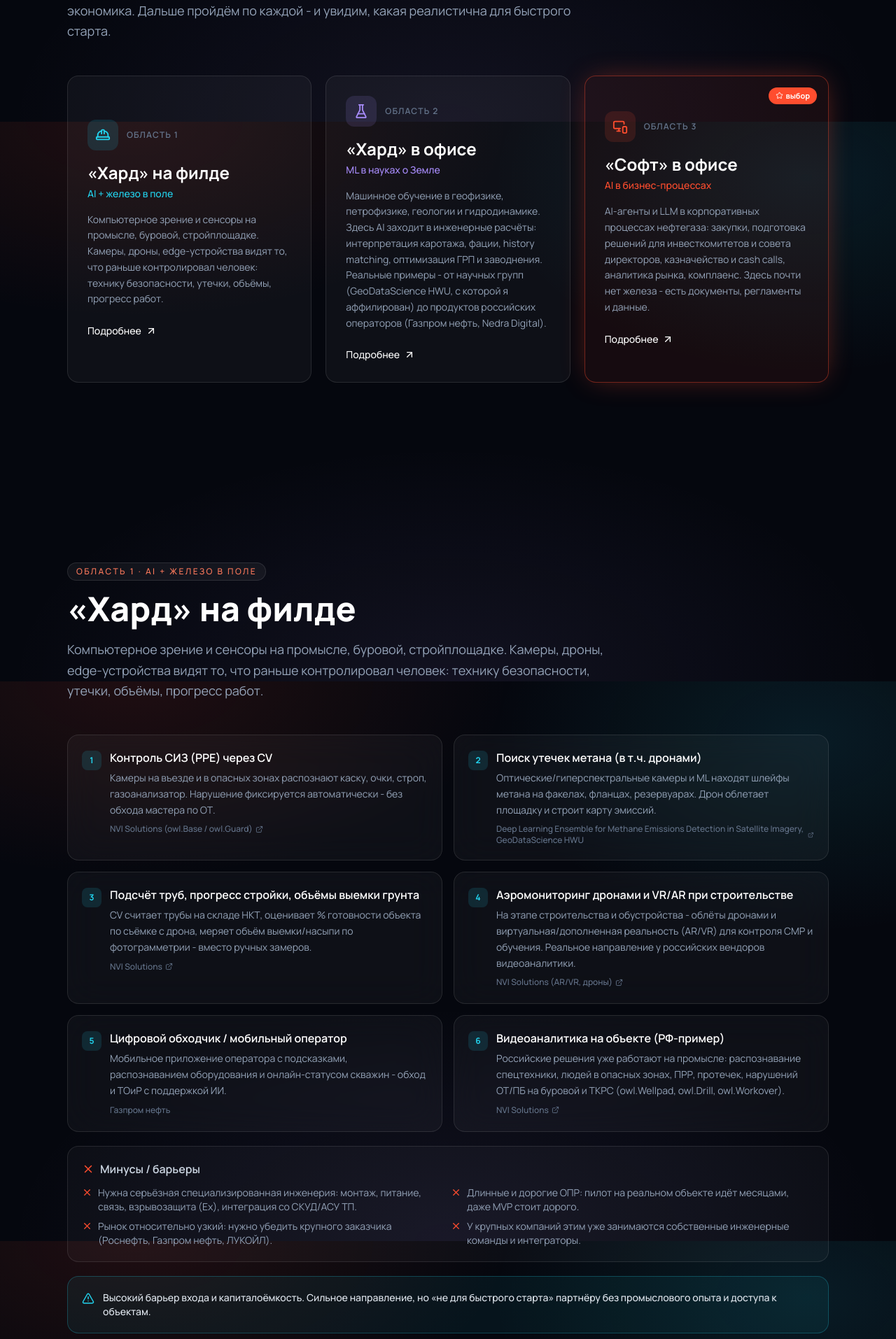
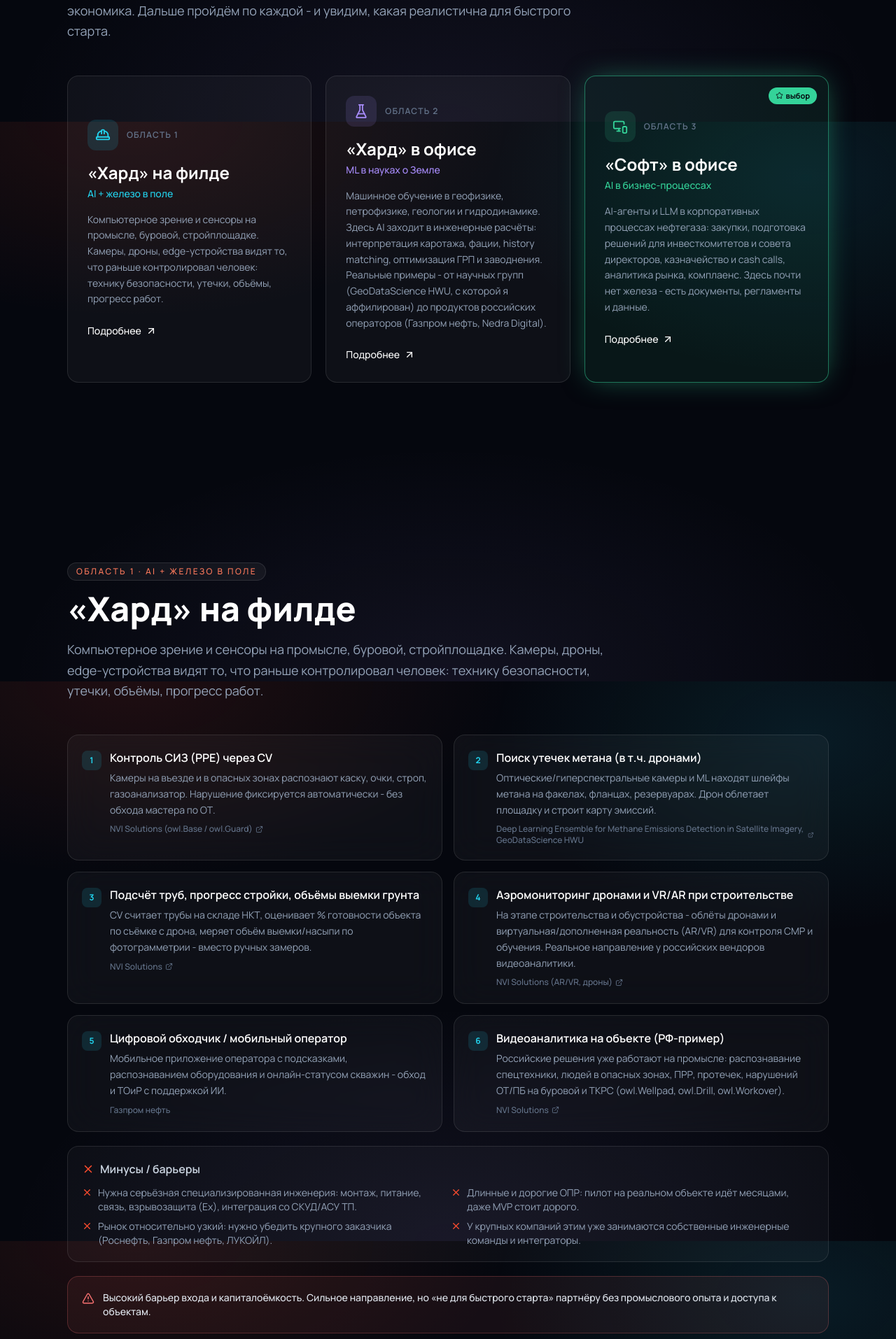
Before and after one commit to artem-potlog/oil-gas-ai-rmr, a React (Vite) app: page / in a window 1280 px wide. Shown: the part 2226-4140 px from the top of the page at 70% size. Built offline with nearby package versions, Linux system fonts and the light colour scheme.

Commit message:
Semantic colors: green positive, red negative, yellow medium

```diff
--- a/src/components/AreaSection.tsx
+++ b/src/components/AreaSection.tsx
@@ -9,8 +9,15 @@ interface AreaSectionProps {
   area: AreaData;
 }
 
+const verdictColor: Record<AreaData['verdictTone'], string> = {
+  negative: '#f87171',
+  medium: '#fbbf24',
+  positive: '#34d399',
+};
+
 export default function AreaSection({ area }: AreaSectionProps) {
   const [active, setActive] = useState<GalleryImage | null>(null);
+  const vColor = verdictColor[area.verdictTone];
 
   return (
     <Section
@@ -20,7 +27,7 @@ export default function AreaSection({ area }: AreaSectionProps) {
         <span className="inline-flex flex-wrap items-center gap-3">
           {area.title}
           {area.recommended && (
-            <span className="inline-flex items-center gap-1 rounded-full bg-brand px-3 py-1 text-sm font-bold text-white align-middle">
+            <span className="inline-flex items-center gap-1 rounded-full bg-accent-green px-3 py-1 text-sm font-bold text-ink-950 align-middle">
               <Sparkles size={14} /> рекомендую
             </span>
           )}
@@ -102,11 +109,11 @@ export default function AreaSection({ area }: AreaSectionProps) {
         <div
           className="mt-5 flex items-start gap-3 rounded-2xl border p-5"
           style={{
-            borderColor: `${area.accent}40`,
-            backgroundColor: `${area.accent}10`,
+            borderColor: `${vColor}40`,
+            backgroundColor: `${vColor}12`,
           }}
         >
-          <AlertTriangle size={18} className="mt-0.5 shrink-0" style={{ color: area.accent }} />
+          <AlertTriangle size={18} className="mt-0.5 shrink-0" style={{ color: vColor }} />
           <p className="text-sm font-medium text-slate-200">{area.verdict}</p>
         </div>
       </Reveal>
--- a/src/components/AreasOverview.tsx
+++ b/src/components/AreasOverview.tsx
@@ -26,7 +26,7 @@ export default function AreasOverview() {
               onClick={() => document.getElementById(`area-${area.id}`)?.scrollIntoView({ behavior: 'smooth' })}
               className={`group relative overflow-hidden rounded-2xl border p-7 text-left transition ${
                 area.recommended
-                  ? 'border-brand/40 bg-brand/[0.07] shadow-glow'
+                  ? 'border-accent-green/50 bg-accent-green/[0.08] shadow-[0_0_40px_-10px_rgba(52,211,153,0.55)]'
                   : 'border-white/10 bg-white/[0.04] hover:border-white/20'
               }`}
               initial={{ opacity: 0, y: 30 }}
@@ -36,7 +36,7 @@ export default function AreasOverview() {
               whileHover={{ y: -6 }}
             >
               {area.recommended && (
-                <span className="absolute right-4 top-4 inline-flex items-center gap-1 rounded-full bg-brand px-2.5 py-1 text-[11px] font-bold text-white">
+                <span className="absolute right-4 top-4 inline-flex items-center gap-1 rounded-full bg-accent-green px-2.5 py-1 text-[11px] font-bold text-ink-950">
                   <Star size={11} /> выбор
                 </span>
               )}
--- a/src/components/DeepDiveSection.tsx
+++ b/src/components/DeepDiveSection.tsx
@@ -7,6 +7,8 @@ import { RegulatoryCalendar, RegulatoryDeepBlocks } from './RegulatoryBlocks';
 import { MatchDiagram, CostEngineerDeepBlocks } from './CostEngineerBlocks';
 import { CashflowForecast, CashflowDeepBlocks } from './CashflowBlocks';
 import type { DeepDive } from '../data/types';
+
+const POS = '#34d399';
 
 export default function DeepDiveSection({ dd }: { dd: DeepDive }) {
   return (
@@ -29,9 +31,9 @@ export default function DeepDiveSection({ dd }: { dd: DeepDive }) {
         <Reveal delay={0.1}>
           <div
             className="h-full rounded-2xl border p-6"
-            style={{ borderColor: `${dd.accent}40`, backgroundColor: `${dd.accent}0f` }}
+            style={{ borderColor: `${POS}40`, backgroundColor: `${POS}0f` }}
           >
-            <div className="mb-2 inline-flex items-center gap-2 text-sm font-semibold" style={{ color: dd.accent }}>
+            <div className="mb-2 inline-flex items-center gap-2 text-sm font-semibold" style={{ color: POS }}>
               <Plus size={16} /> Как с AI
             </div>
             <p className="text-sm leading-relaxed text-slate-200">{dd.newWorld}</p>
@@ -42,7 +44,7 @@ export default function DeepDiveSection({ dd }: { dd: DeepDive }) {
       <Reveal delay={0.15}>
         <div
           className="mt-4 rounded-2xl border px-5 py-4 text-center text-sm font-semibold text-white"
-          style={{ borderColor: `${dd.accent}40`, backgroundColor: `${dd.accent}14` }}
+          style={{ borderColor: `${POS}40`, backgroundColor: `${POS}14` }}
         >
           {dd.businessValue}
         </div>
--- a/src/data/areas.ts
+++ b/src/data/areas.ts
@@ -60,6 +60,7 @@ export const areas: AreaData[] = [
     ],
     verdict:
       'Высокий барьер входа и капиталоёмкость. Сильное направление, но «не для быстрого старта» партнёру без промыслового опыта и доступа к объектам.',
+    verdictTone: 'negative',
     recommended: false,
     accent: '#22d3ee',
   },
@@ -194,6 +195,7 @@ export const areas: AreaData[] = [
     ],
     verdict:
       'Очень содержательно и близко мне лично, но монетизация медленная: конкуренция с укоренившимся инженерным ПО и собственными командами операторов, длинный цикл валидации.',
+    verdictTone: 'medium',
     recommended: false,
     accent: '#a78bfa',
   },
@@ -239,7 +241,8 @@ export const areas: AreaData[] = [
     ],
     verdict:
       'Самый жизнеспособный путь в российских реалиях: низкий порог входа по железу, высокая ценность, близко к компетенциям RMR.',
+    verdictTone: 'positive',
     recommended: true,
-    accent: '#ff4d2e',
+    accent: '#34d399',
   },
 ];
--- a/src/data/types.ts
+++ b/src/data/types.ts
@@ -31,6 +31,7 @@ export interface AreaData {
   cons: string[];
   pros?: string[];
   verdict: string;
+  verdictTone: 'negative' | 'medium' | 'positive';
   recommended: boolean;
   accent: string;
 }
```
